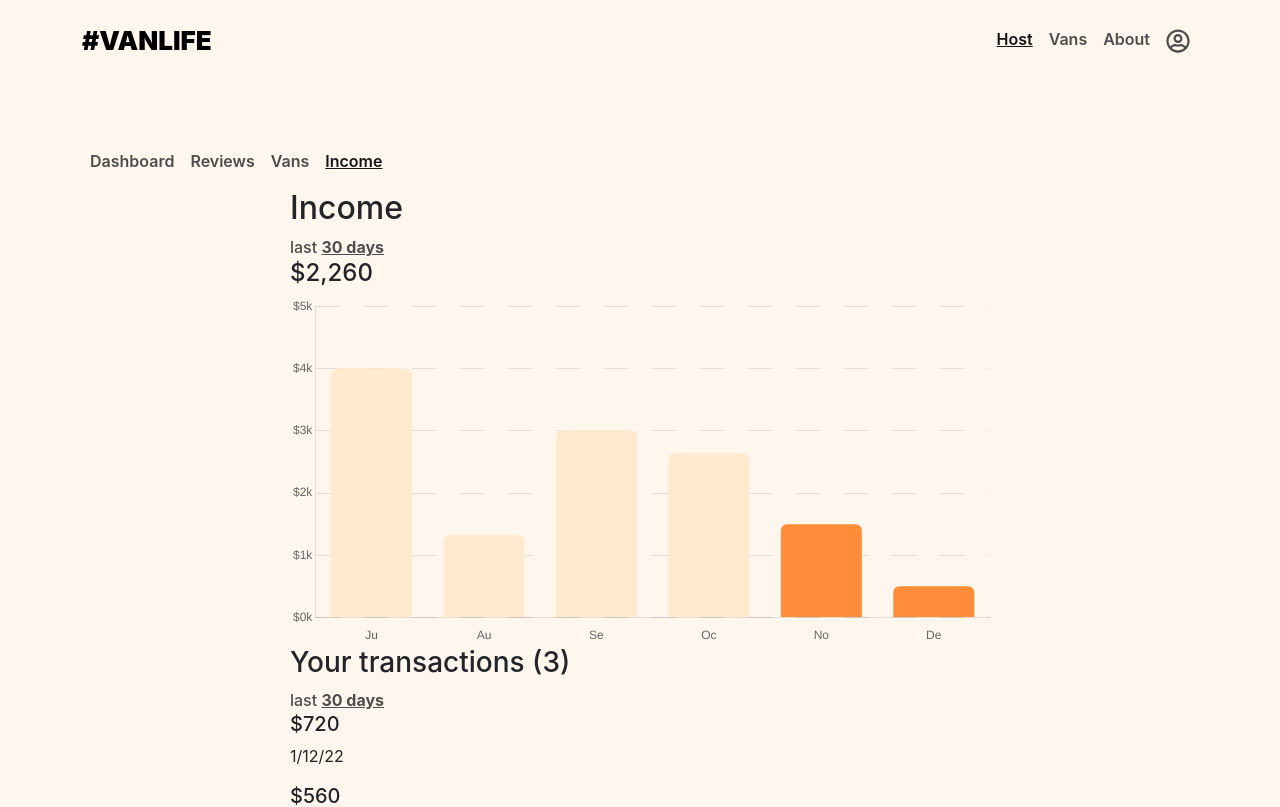
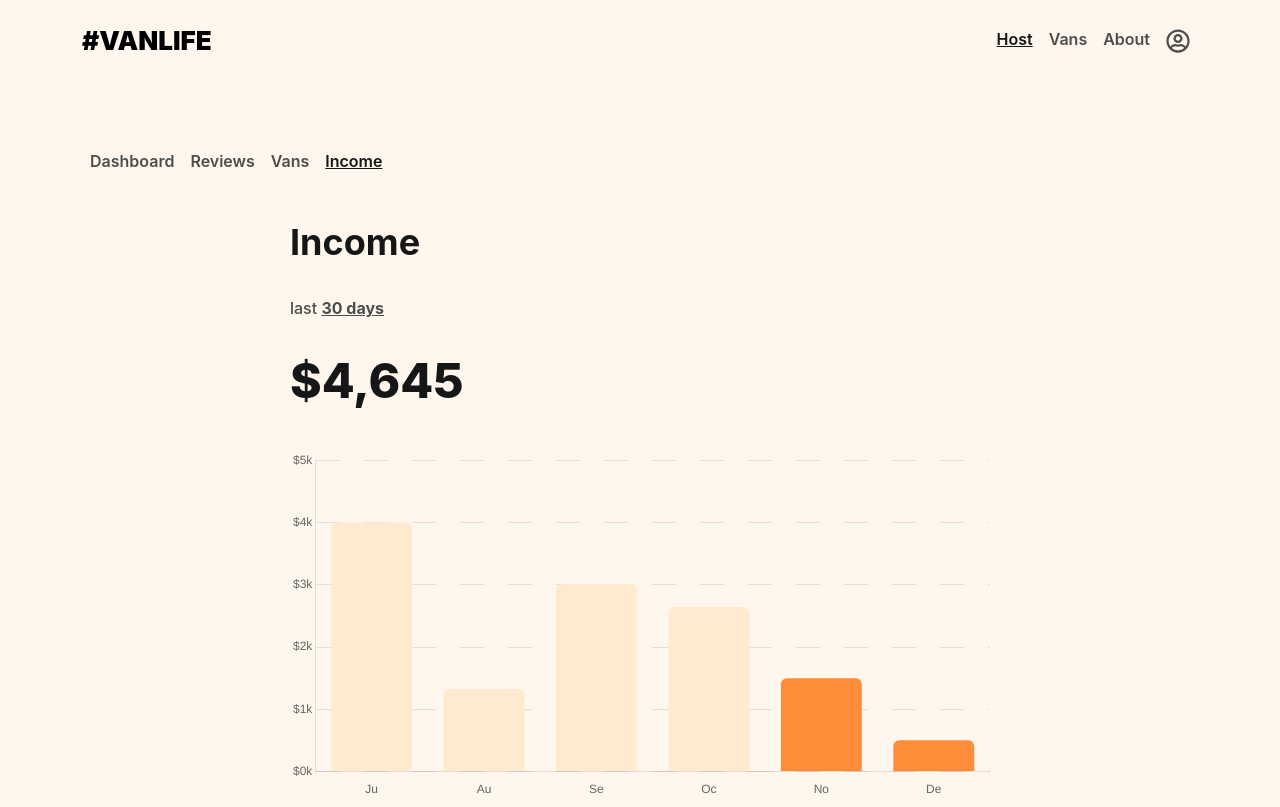
Before and after one commit to rheera/van-life, a React (Vite) app: page /host/income in a window 1280 px wide. Shown: the top 807 px of the page. Built offline with nearby package versions, Linux system fonts and the light colour scheme; no server answers; sample sign-in values are in the browser's storage; what miragejs would draw is missing.

Commit message:
finish income page

```diff
--- a/src/assets/data/transactionsData.ts
+++ b/src/assets/data/transactionsData.ts
@@ -1,7 +1,7 @@
 const transactionsData = [
-  { id: 1, amt: 720, date: "1/12/22" },
-  { id: 2, amt: 560, date: "10/11/22" },
-  { id: 3, amt: 980, date: "23/11/22" },
+  { id: 1, amt: 502, date: "1/12/23" },
+  { id: 2, amt: 1500, date: "10/11/23" },
+  { id: 3, amt: 2643, date: "23/11/23" },
 ];
 
 export default transactionsData;
--- a/src/scss/custom-bootstrap.scss
+++ b/src/scss/custom-bootstrap.scss
@@ -106,6 +106,11 @@
     }
   }
 }
-
+.host-title {
+  margin: 0;
+  color: #161616;
+  font-size: 2.25rem;
+  font-weight: 700;
+}
 @import "./sitenav.scss";
 @import "./vans.scss";
--- a/src/scss/income.scss
+++ b/src/scss/income.scss
@@ -2,9 +2,47 @@
   position: relative;
   max-width: 700px;
   margin: 0 auto;
+  h2 {
+    margin: 2rem 0;
+  }
+  h4 {
+    color: #161616;
+    font-size: 3rem;
+    font-weight: 800;
+    margin: 2rem 0 2.5rem;
+  }
   &__transactions {
+    margin-top: 3rem;
     &__title {
       display: flex;
+      align-items: flex-end;
+      justify-content: space-between;
+      h3 {
+        margin: 0;
+        color: #161616;
+        font-size: 1.5rem;
+        font-weight: 700;
+      }
+    }
+    .transaction {
+      display: flex;
+      align-items: center;
+      justify-content: space-between;
+      border-radius: 6px;
+      background: #fff;
+      padding: 2rem;
+      margin-top: 2rem;
+      h5 {
+        margin: 0;
+        color: #161616;
+        font-size: 2.25rem;
+        font-weight: 600;
+      }
+      p {
+        color: #4d4d4d;
+        font-size: 1.25rem;
+        font-weight: 500;
+      }
     }
   }
 }
--- a/src/views/Host/Income.tsx
+++ b/src/views/Host/Income.tsx
@@ -11,18 +11,18 @@ const Income = () => {
   ));
   return (
     <section className="income">
-      <h2>Income</h2>
+      <h2 className="host-title">Income</h2>
       <div className="last-30-days">
         <p>
           last <span>30 days</span>
         </p>
       </div>
-      <h4>$2,260</h4>
+      <h4>$4,645</h4>
 
       <IncomeGraph />
 
       <div className="income__transactions">
-        <div className="income__transaction__title">
+        <div className="income__transactions__title">
           <h3>Your transactions (3)</h3>
           <div className="last-30-days">
             <p>
```
